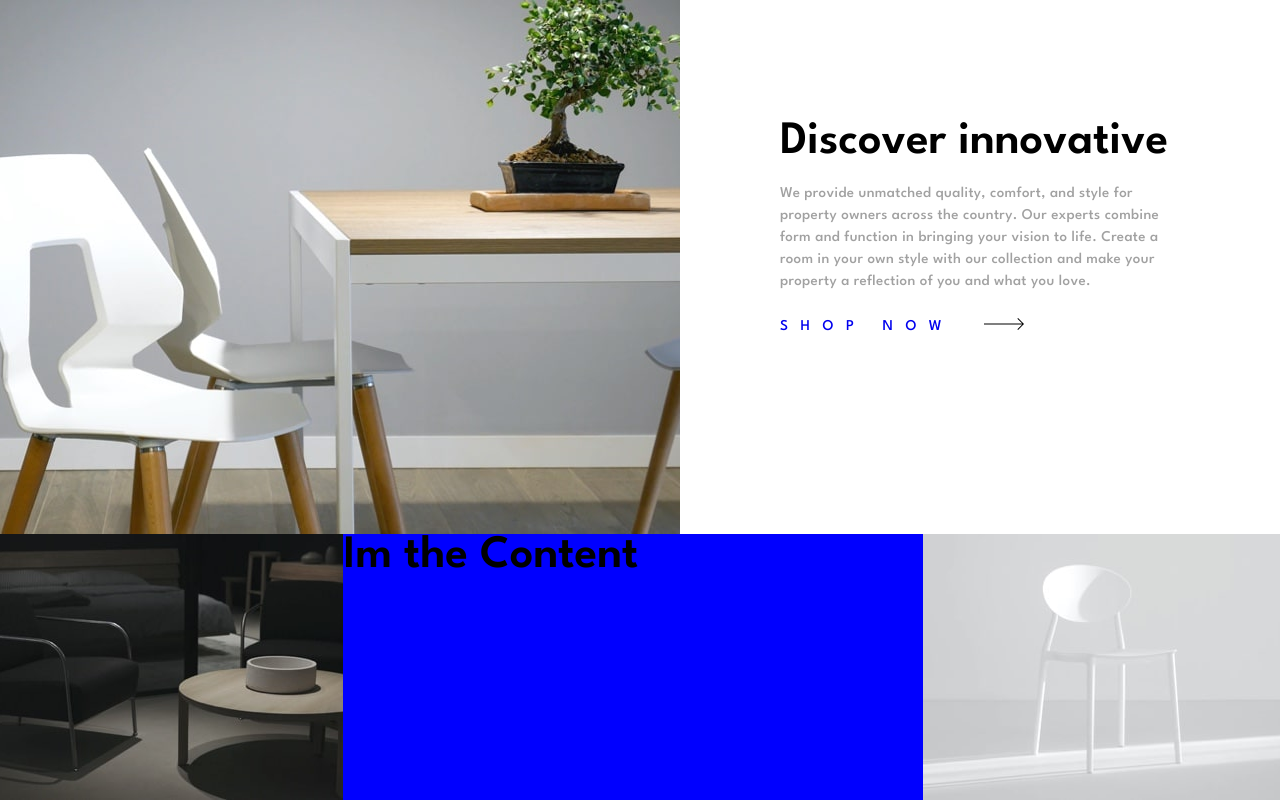
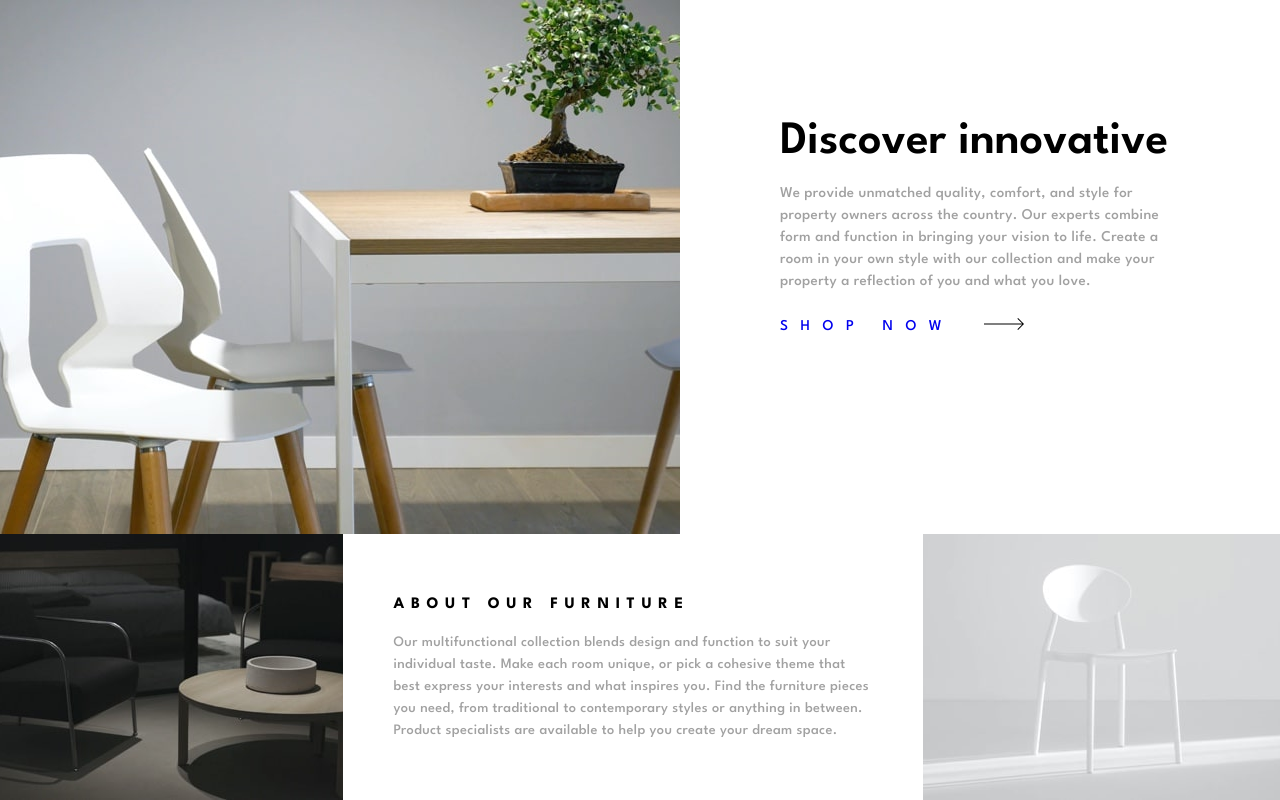
Before and after one commit to thorrellt/room, a React (Vite) app: page / in a window 1280 px wide. Built offline with nearby package versions, Linux system fonts and the light colour scheme.

Commit message:
add footer content

```diff
--- a/src/components/Footing.jsx
+++ b/src/components/Footing.jsx
@@ -9,10 +9,15 @@ export default function Footer() {
     return (
         <section id="Footer">
             <div className="img-1">
-            <img src={aboutDark} alt="about image" />
+                <img src={aboutDark} alt="about image" />
             </div>
             <div className="content">
-                <h1>Im the Content</h1>
+                <h2>
+                    ABOUT OUR FURNITURE
+                </h2>
+                <p>
+                    Our multifunctional collection blends design and function to suit your individual taste. Make each room unique, or pick a cohesive theme that best express your interests and what inspires you. Find the furniture pieces you need, from traditional to contemporary styles or anything in between. Product specialists are available to help you create your dream space.
+                </p>
             </div>
             <div className="img-2">
                 <img src={aboutLight} alt="about image" />
--- a/src/styles/Footer.css
+++ b/src/styles/Footer.css
@@ -10,8 +10,6 @@
     height: 100%;
     flex-shrink: 1;
     flex-grow: 3;
-    background: green;
-    outline: 3px, solid black;
 }
 
 #Footer .content{
@@ -19,6 +17,12 @@
     flex-basis: 36.25rem;
     flex-shrink: 0;
     flex-grow: 1;
-    background: blue;
-    outline: 3px, solid black;
+    background: white;
+    padding-block-start: 3.75rem;
+    padding-inline: 3.125rem;
 }
+
+#Footer .content p{
+    margin-block-start: 1rem;
+    font-size: .9rem;
+}
```
